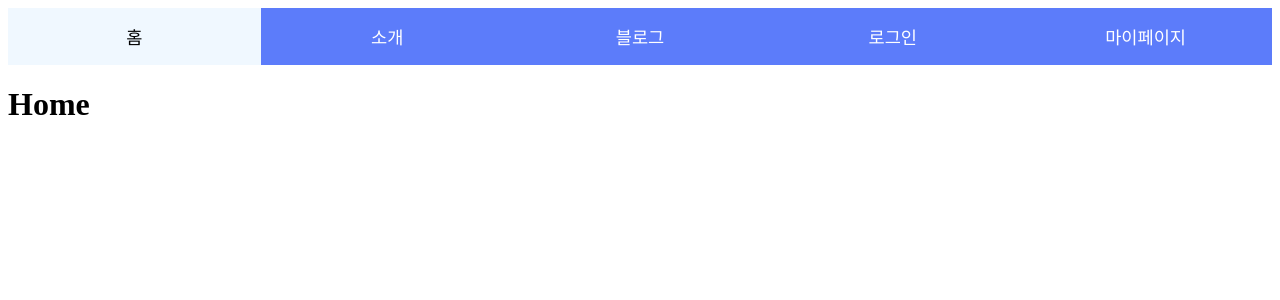
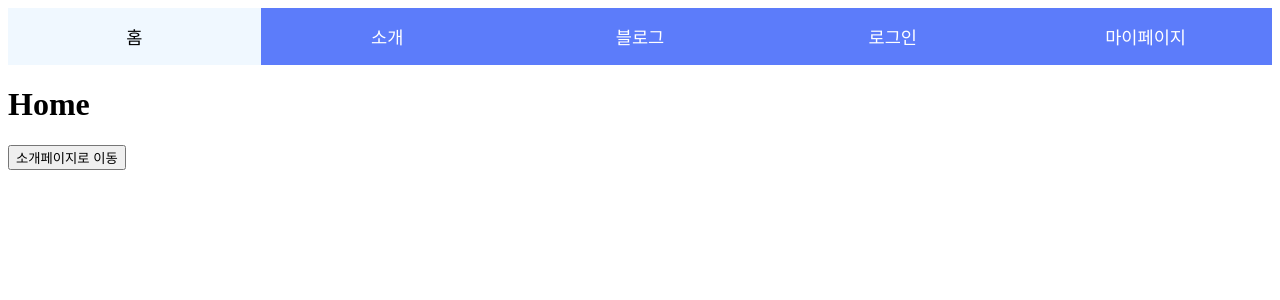
Before and after one commit to dorothy7964/react_example_router, a React (Create React App) app: page / in a window 1280 px wide. Shown: the top 300 px of the page. Built offline with nearby package versions, Linux system fonts and the light colour scheme; the HTML template or start-up script is replaced by a standard one.

Commit message:
history.push

```diff
--- a/src/route/Home.js
+++ b/src/route/Home.js
@@ -1,10 +1,16 @@
 import React, {Component} from 'react';
 
 class Home extends Component {
+	movePage = () => {
+		console.log(this.props.history);
+		this.props.history.push('/about/btn');
+	}
+
 	render(){
 		return(
 			<div>
 				<h1>Home</h1>
+				<button onClick={this.movePage}>소개페이지로 이동</button>
 			</div>
 		)
 	}
```
